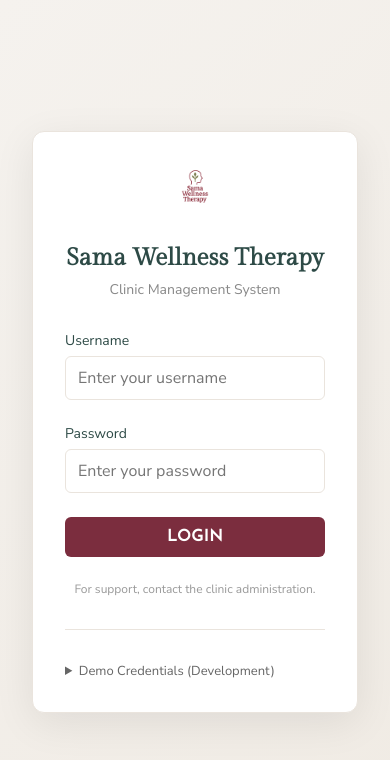
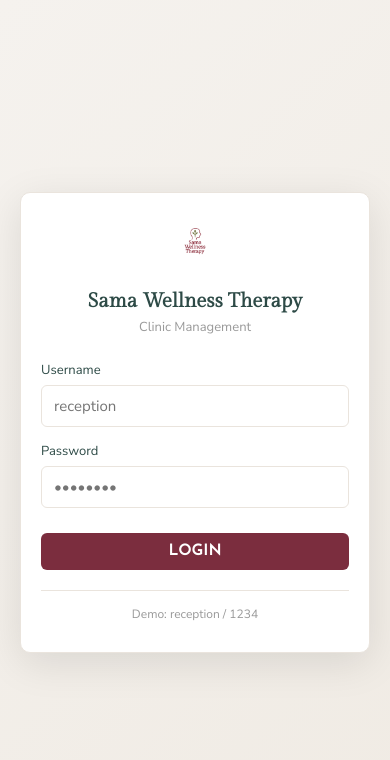
Before and after one commit to heshamhussein16281-web/SamaWellness, a Next.js app: page /app/login in a window 390 px wide. Shown: the top 760 px of the page. Built offline with nearby package versions, Linux system fonts and the light colour scheme.

Commit message:
Fix login page: Center form and reduce logo size
- Logo reduced to 40px (was 80px)
- Proper flexbox centering on page
- Cleaner, simpler styling
- Better responsive design

```diff
--- a/app/app/login/page.tsx
+++ b/app/app/login/page.tsx
@@ -2,7 +2,6 @@
 
 import { useState } from 'react';
 import { useRouter } from 'next/navigation';
-import Link from 'next/link';
 
 export default function LoginPage() {
   const router = useRouter();
@@ -31,7 +30,6 @@
         return;
       }
 
-      // Redirect to app dashboard on success
       router.push('/app');
     } catch (err) {
       setError('An error occurred. Please try again.');
@@ -40,259 +38,199 @@
   };
 
   return (
-    <div className="login-page">
-      <div className="login-container">
-        {/* Logo */}
-        <div className="login-logo">
-          <img src="/logo.png" alt="Sama Wellness Therapy" />
+    <div className="login-wrapper">
+      <div className="login-box">
+        <div className="logo-section">
+          <img src="/logo.png" alt="Sama Wellness" className="logo" />
         </div>
 
-        {/* Heading */}
-        <h1 className="login-heading">Sama Wellness Therapy</h1>
-        <p className="login-subheading">Clinic Management System</p>
+        <h1 className="title">Sama Wellness Therapy</h1>
+        <p className="subtitle">Clinic Management</p>
 
-        {/* Login Form */}
-        <form onSubmit={handleSubmit} className="login-form">
-          {/* Error Message */}
-          {error && <div className="login-error">{error}</div>}
+        <form onSubmit={handleSubmit} className="form">
+          {error && <div className="error-message">{error}</div>}
 
-          {/* Username Field */}
-          <div className="login-field">
-            <label htmlFor="username" className="login-label">
-              Username
-            </label>
+          <div className="form-group">
+            <label htmlFor="username">Username</label>
             <input
               id="username"
               type="text"
               value={username}
               onChange={(e) => setUsername(e.target.value)}
-              placeholder="Enter your username"
-              className="login-input"
+              placeholder="reception"
               disabled={isLoading}
-              autoComplete="username"
               required
             />
           </div>
 
-          {/* Password Field */}
-          <div className="login-field">
-            <label htmlFor="password" className="login-label">
-              Password
-            </label>
+          <div className="form-group">
+            <label htmlFor="password">Password</label>
             <input
               id="password"
               type="password"
               value={password}
               onChange={(e) => setPassword(e.target.value)}
-              placeholder="Enter your password"
-              className="login-input"
+              placeholder="••••••••"
               disabled={isLoading}
-              autoComplete="current-password"
               required
             />
           </div>
 
-          {/* Submit Button */}
-          <button
-            type="submit"
-            className="login-button"
-            disabled={isLoading}
-          >
+          <button type="submit" disabled={isLoading}>
             {isLoading ? 'Logging in...' : 'Login'}
           </button>
         </form>
 
-        {/* Help Text */}
-        <p className="login-help">
-          For support, contact the clinic administration.
-        </p>
-
-        {/* Demo Credentials (for development only) */}
-        <details className="login-demo">
-          <summary>Demo Credentials (Development)</summary>
-          <div className="login-demo-content">
-            <p>
-              <strong>Reception:</strong> reception / 1234
-            </p>
-            <p>
-              <strong>Admin:</strong> admin / Sama202#
-            </p>
-          </div>
-        </details>
+        <div className="help-text">
+          <p>Demo: reception / 1234</p>
+        </div>
       </div>
 
       <style jsx>{`
-        .login-page {
-          min-height: 100vh;
+        .login-wrapper {
+          width: 100%;
+          height: 100vh;
           display: flex;
           align-items: center;
           justify-content: center;
           background: linear-gradient(135deg, var(--color-linen) 0%, #f0ebe4 100%);
-          padding: var(--space-lg);
+          padding: 20px;
         }
 
-        .login-container {
+        .login-box {
           background: white;
-          border-radius: 12px;
-          box-shadow: 0 10px 40px rgba(0, 0, 0, 0.08);
-          padding: var(--space-xl);
           width: 100%;
-          max-width: 380px;
+          max-width: 360px;
+          padding: 40px 30px;
+          border-radius: 10px;
+          box-shadow: 0 10px 40px rgba(0, 0, 0, 0.1);
           border: 1px solid var(--color-sand);
         }
 
-        .login-logo {
+        .logo-section {
           text-align: center;
-          margin-bottom: var(--space-md);
+          margin-bottom: 20px;
         }
 
-        .login-logo img {
-          width: 50px;
-          height: 50px;
+        .logo {
+          width: 40px;
+          height: 40px;
           object-fit: contain;
         }
 
-        .login-heading {
+        .title {
           font-family: var(--font-display);
-          font-size: 28px;
+          font-size: 22px;
           color: var(--color-nav-text);
+          margin: 0 0 5px 0;
           text-align: center;
-          margin: 0 0 var(--space-xs) 0;
           font-weight: 600;
         }
 
-        .login-subheading {
+        .subtitle {
           font-family: var(--font-body);
-          font-size: 14px;
-          color: #888;
+          font-size: 13px;
+          color: #999;
           text-align: center;
-          margin: 0 0 var(--space-lg) 0;
+          margin: 0 0 25px 0;
         }
 
-        .login-form {
+        .form {
           display: flex;
           flex-direction: column;
-          gap: var(--space-md);
+          gap: 15px;
         }
 
-        .login-error {
-          background: #fee;
-          border: 1px solid #fcc;
-          color: #c33;
-          padding: var(--space-sm);
-          border-radius: 6px;
-          font-size: 14px;
-          font-family: var(--font-body);
-        }
-
-        .login-field {
+        .form-group {
           display: flex;
           flex-direction: column;
           gap: 6px;
         }
 
-        .login-label {
+        .form-group label {
           font-family: var(--font-body);
-          font-size: 14px;
+          font-size: 13px;
           font-weight: 500;
           color: var(--color-nav-text);
         }
 
-        .login-input {
+        .form-group input {
           font-family: var(--font-body);
-          font-size: 16px;
+          font-size: 15px;
           padding: 10px 12px;
           border: 1px solid var(--color-sand);
           border-radius: 6px;
-          color: var(--color-charcoal);
-          transition: all 0.2s ease;
+          color: #333;
         }
 
-        .login-input:focus {
+        .form-group input:focus {
           outline: none;
           border-color: var(--color-burgundy);
-          box-shadow: 0 0 0 3px rgba(123, 45, 62, 0.1);
         }
 
-        .login-input:disabled {
+        .form-group input:disabled {
           background: #f5f5f5;
           color: #999;
-          cursor: not-allowed;
         }
 
-        .login-button {
+        .form button {
           font-family: var(--font-ui);
-          font-size: 16px;
+          font-size: 15px;
           font-weight: 600;
-          padding: 12px 20px;
+          padding: 11px 20px;
           background: var(--color-burgundy);
           color: white;
           border: none;
           border-radius: 6px;
           cursor: pointer;
-          transition: all 0.2s ease;
           text-transform: uppercase;
           letter-spacing: 0.5px;
+          transition: all 0.2s ease;
+          margin-top: 10px;
         }
 
-        .login-button:hover:not(:disabled) {
+        .form button:hover:not(:disabled) {
           background: #6a2538;
           transform: translateY(-2px);
           box-shadow: 0 4px 12px rgba(123, 45, 62, 0.3);
         }
 
-        .login-button:active:not(:disabled) {
-          transform: translateY(0);
-        }
-
-        .login-button:disabled {
+        .form button:disabled {
           opacity: 0.6;
           cursor: not-allowed;
         }
 
-        .login-help {
+        .error-message {
+          background: #fee;
+          border: 1px solid #fcc;
+          color: #c33;
+          padding: 10px 12px;
+          border-radius: 6px;
+          font-size: 13px;
+          font-family: var(--font-body);
+        }
+
+        .help-text {
+          text-align: center;
+          margin-top: 20px;
+          padding-top: 15px;
+          border-top: 1px solid var(--color-sand);
+        }
+
+        .help-text p {
           font-family: var(--font-body);
           font-size: 12px;
           color: #999;
-          text-align: center;
-          margin-top: var(--space-md);
-        }
-
-        .login-demo {
-          margin-top: var(--space-lg);
-          padding-top: var(--space-lg);
-          border-top: 1px solid var(--color-sand);
-        }
-
-        .login-demo summary {
-          font-family: var(--font-body);
-          font-size: 13px;
-          color: #666;
-          cursor: pointer;
-          user-select: none;
-        }
-
-        .login-demo-content {
-          margin-top: var(--space-sm);
-          padding: var(--space-sm);
-          background: #f9f9f9;
-          border-radius: 4px;
-          font-family: monospace;
-          font-size: 12px;
-          color: #333;
-        }
-
-        .login-demo-content p {
-          margin: 4px 0;
+          margin: 0;
         }
 
         @media (max-width: 480px) {
-          .login-container {
-            padding: var(--space-lg);
+          .login-box {
+            padding: 30px 20px;
           }
 
-          .login-heading {
-            font-size: 24px;
+          .title {
+            font-size: 20px;
           }
         }
       `}</style>
```
